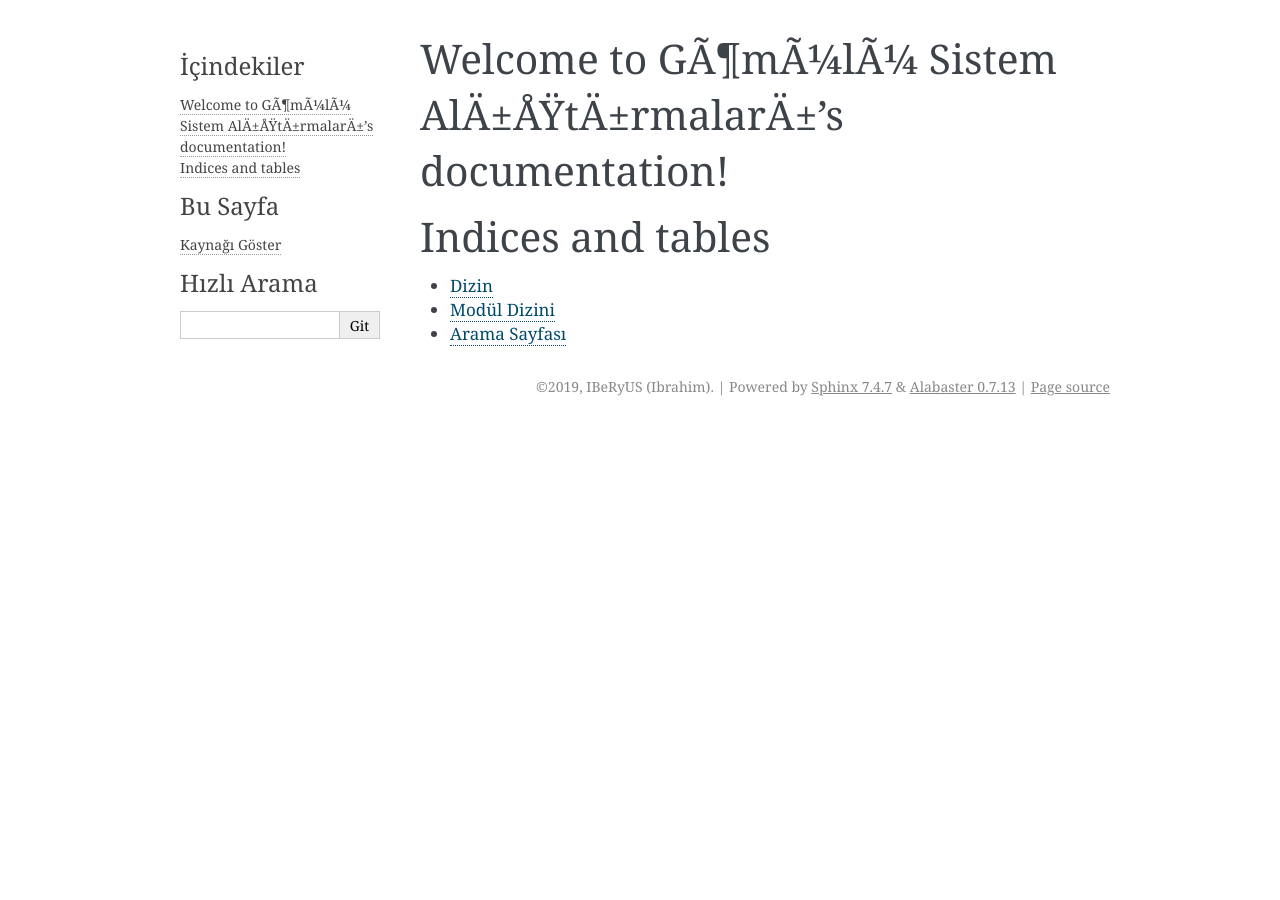
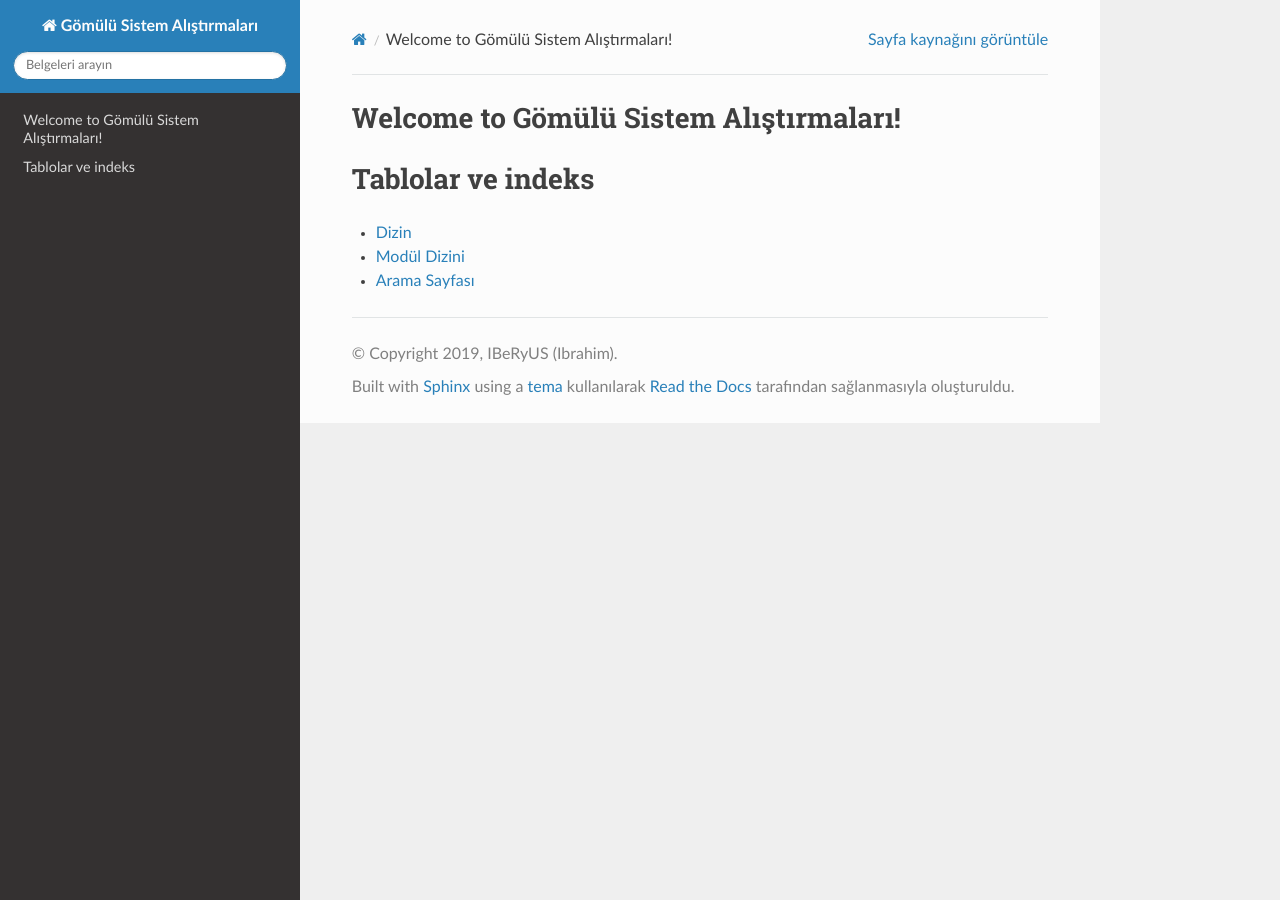
Before and after one commit to IBeRyUS/Gomulu_Sistemler, a Sphinx documentation site: the page built from source/index.rst, in a window 1280 px wide. Built offline with Sphinx 7.4.7 and the Read the Docs theme 2.0.0, drawn with Linux system fonts in a browser that asks for light colours.

```diff
--- a/source/conf.py
+++ b/source/conf.py
@@ -19,7 +19,7 @@
 
 # -- Project information -----------------------------------------------------
 
-project = 'GÃ¶mÃ¼lÃ¼ Sistem AlÄ±ÅŸtÄ±rmalarÄ±'
+project = 'Gömülü Sistem Alıştırmaları'
 copyright = '2019, IBeRyUS (Ibrahim)'
 author = 'IBeRyUS (Ibrahim)'
 
@@ -38,8 +38,7 @@ release = ''
 # Add any Sphinx extension module names here, as strings. They can be
 # extensions coming with Sphinx (named 'sphinx.ext.*') or your custom
 # ones.
-extensions = [
-]
+extensions = []
 
 # Add any paths that contain templates here, relative to this directory.
 templates_path = ['_templates']
@@ -74,7 +73,7 @@ pygments_style = None
 # The theme to use for HTML and HTML Help pages.  See the documentation for
 # a list of builtin themes.
 #
-html_theme = 'alabaster'
+html_theme = 'sphinx_rtd_theme'
 
 # Theme options are theme-specific and customize the look and feel of a theme
 # further.  For a list of options available for each theme, see the
@@ -101,7 +100,7 @@ html_static_path = ['_static']
 # -- Options for HTMLHelp output ---------------------------------------------
 
 # Output file base name for HTML help builder.
-htmlhelp_basename = 'GmlSistemAltrmalardoc'
+htmlhelp_basename = 'GomuluSistemlerdoc'
 
 
 # -- Options for LaTeX output ------------------------------------------------
@@ -128,7 +127,7 @@ latex_elements = {
 # (source start file, target name, title,
 #  author, documentclass [howto, manual, or own class]).
 latex_documents = [
-    (master_doc, 'GmlSistemAltrmalar.tex', 'GÃ\\P{}mÃ¼lÃ¼ Sistem AlÄ\\(\\pm\\)ÅŸtÄ\\(\\pm\\)rmalarÄ\\(\\pm\\) Documentation',
+    (master_doc, 'GomuluSistemler.tex', 'Gömülü Sistem Alıştırmaları',
      'IBeRyUS (Ibrahim)', 'manual'),
 ]
 
@@ -138,7 +137,7 @@ latex_documents = [
 # One entry per manual page. List of tuples
 # (source start file, name, description, authors, manual section).
 man_pages = [
-    (master_doc, 'gmlsistemaltrmalar', 'GÃ¶mÃ¼lÃ¼ Sistem AlÄ±ÅŸtÄ±rmalarÄ± Documentation',
+    (master_doc, 'GomuluSistemler', 'Gömülü Sistem Alıştırmaları',
      [author], 1)
 ]
 
@@ -149,8 +148,8 @@ man_pages = [
 # (source start file, target name, title, author,
 #  dir menu entry, description, category)
 texinfo_documents = [
-    (master_doc, 'GmlSistemAltrmalar', 'GÃ¶mÃ¼lÃ¼ Sistem AlÄ±ÅŸtÄ±rmalarÄ± Documentation',
-     author, 'GmlSistemAltrmalar', 'One line description of project.',
+    (master_doc, 'GomuluSistemler', 'Gömülü Sistem Alıştırmaları',
+     author, 'GomuluSistemler', 'Gömülü Sistem Alıştırmaları.',
      'Miscellaneous'),
 ]
 
--- a/source/index.rst
+++ b/source/index.rst
@@ -1,9 +1,4 @@
-.. GÃ¶mÃ¼lÃ¼ Sistem AlÄ±ÅŸtÄ±rmalarÄ± documentation master file, created by
-   sphinx-quickstart on Tue May 14 19:04:40 2019.
-   You can adapt this file completely to your liking, but it should at least
-   contain the root `toctree` directive.
-
-Welcome to GÃ¶mÃ¼lÃ¼ Sistem AlÄ±ÅŸtÄ±rmalarÄ±'s documentation!
+Welcome to Gömülü Sistem Alıştırmaları!
 ==============================================================
 
 .. toctree::
@@ -12,7 +7,7 @@ Welcome to GÃ¶mÃ¼lÃ¼ Sistem AlÄ±ÅŸtÄ±rmalarÄ±'s documentation!
 
 
 
-Indices and tables
+Tablolar ve indeks
 ==================
 
 * :ref:`genindex`
```
Also changed, not shown: 1 other file.
